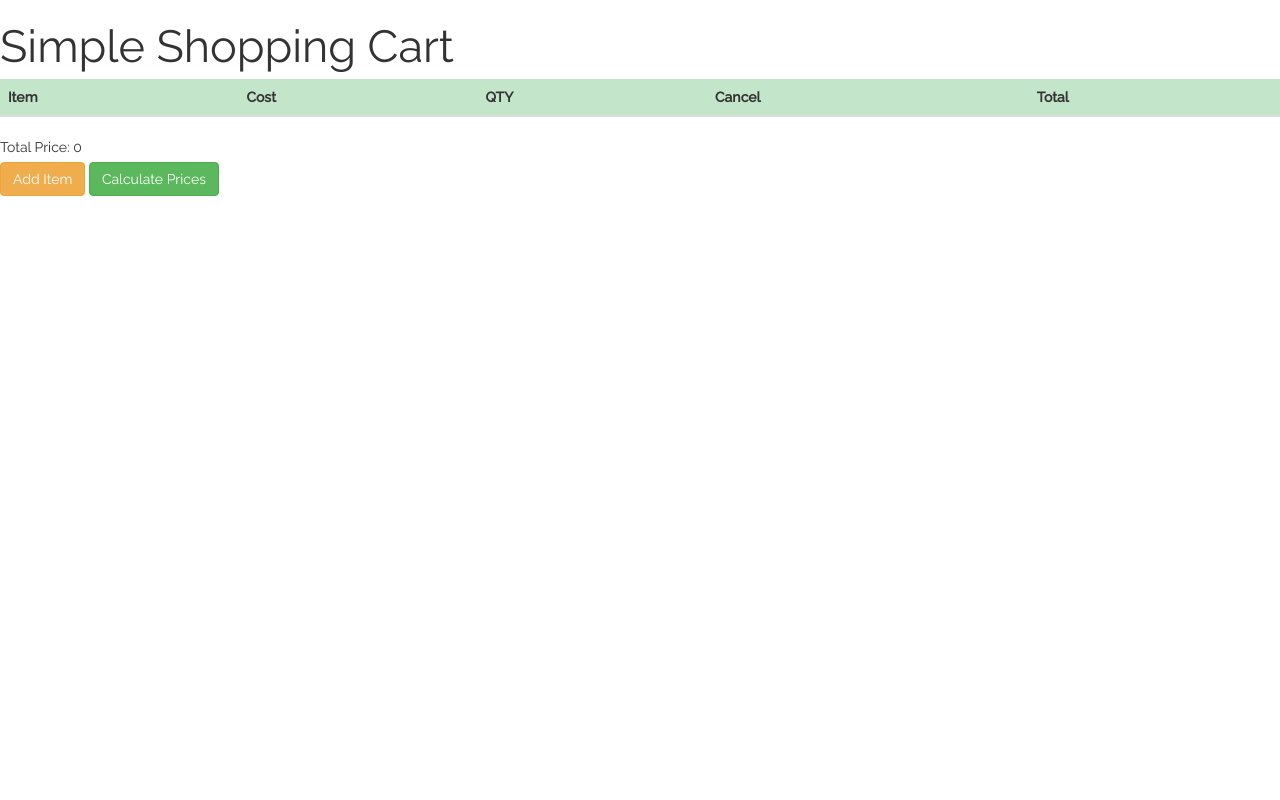
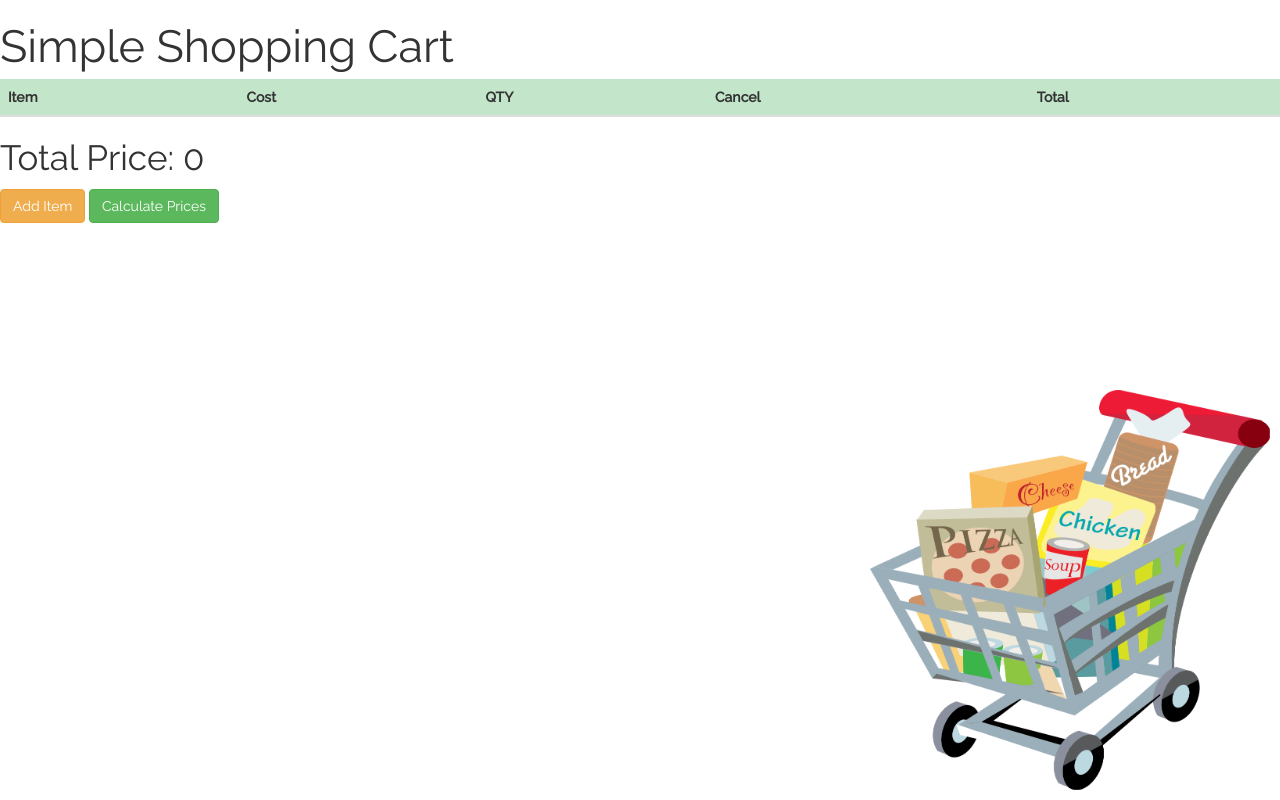
Before and after one commit to cedricmills/shopping-cart, a plain HTML site: page index.html in a window 1280 px wide. Drawn offline with nearby package versions, Linux system fonts and the light colour scheme.

Commit message:
CSS Updated

```diff
--- a/app/application.js
+++ b/app/application.js
@@ -7,7 +7,7 @@ $(document).ready(function() {
 
     $(document).on('input', '.quantity-input', function() {
         updateItemTotal($(this));
-        updateTotalPrice();
+        // updateTotalPrice();
     });
 
     // TODO:
@@ -15,7 +15,7 @@ $(document).ready(function() {
 
     $('#add-item').click(function() {
         addItemToCart();
-        updateTotalPrice();
+        // updateTotalPrice();
     });
 
     $('#calculate-prices').click(function() {
@@ -41,7 +41,7 @@ $(document).ready(function() {
         console.log(inputElement)
         const quantity = Number(inputElement.val());
         const cost = Number(inputElement.parent().prev().find('.item-cost').val());
-        const total = quantity * cost;
+        const total = (quantity * cost).toFixed(2); //round total to 2 decimals
         inputElement.parent().next().next().text(total);
         console.log(quantity);
         console.log(cost);
@@ -56,6 +56,7 @@ $(document).ready(function() {
             console.log($(this).text());
             totalPrice += Number($(this).text());
         });
+        totalPrice = totalPrice.toFixed(2); //round the totalPrice to 2 dec1mals
         console.log("Total price:", totalPrice);
         $('#total-price').text(totalPrice);
     }
--- a/css/custom.css
+++ b/css/custom.css
@@ -3,9 +3,24 @@
 
 body {
   font-family: 'Raleway', sans-serif;
-
+  /* background-color:rgba(255, 167, 91, 0.521); */
 }
 
 button{
   font-weight: 600;
 }
+
+img{
+  position: fixed;
+  z-index: -1;
+  bottom: 0;
+  right: 0;
+  margin: 10px;
+}
+
+
+/* #img-1{
+    background: url(/img/clipart-food-soup-12.png);
+    background-size: 400px 400px;
+    background-repeat: no-repeat;
+} */
--- a/index.html
+++ b/index.html
@@ -11,9 +11,10 @@
 </head>
 
 <body>
-    <h1 class="mb-2 display-3">Simple Shopping Cart</h1>
-    <div class="table-resopnsive">
-    <table class="table table-striped table-borderless table-hover">
+
+<h1 class="mb-2 display-3">Simple Shopping Cart</h1>
+<div class="table-resopnsive">
+<table class="table table-striped table-borderless table-hover">
         <thead class="table-success">
             <tr>
                 <th>Item</th>
@@ -28,9 +29,12 @@
         </tbody>
     </table>
 </div>
-    <p class="mb-2">Total Price: <span id="total-price">0</span></p>
-    <button class="btn btn-warning" id="add-item" class="text-center">Add Item</button>
-    <button class="btn btn-success" id="calculate-prices" class="text-center">Calculate Prices</button>
+<p class="mb-3 display-4">Total Price: <span id="total-price">0</span></p>
+<button class="btn btn-warning" id="add-item" class="text-center">Add Item</button>
+<button class="btn btn-success" id="calculate-prices" class="text-center">Calculate Prices</button>
+
+<img src="/img/clipart-food-soup-12.png" alt="groceries" width="400" height="400">
+<!-- <div id="img-1"></div> -->
 
 </body>
 
```
Also changed, not shown: img/clipart-food-soup-12.png (added).
